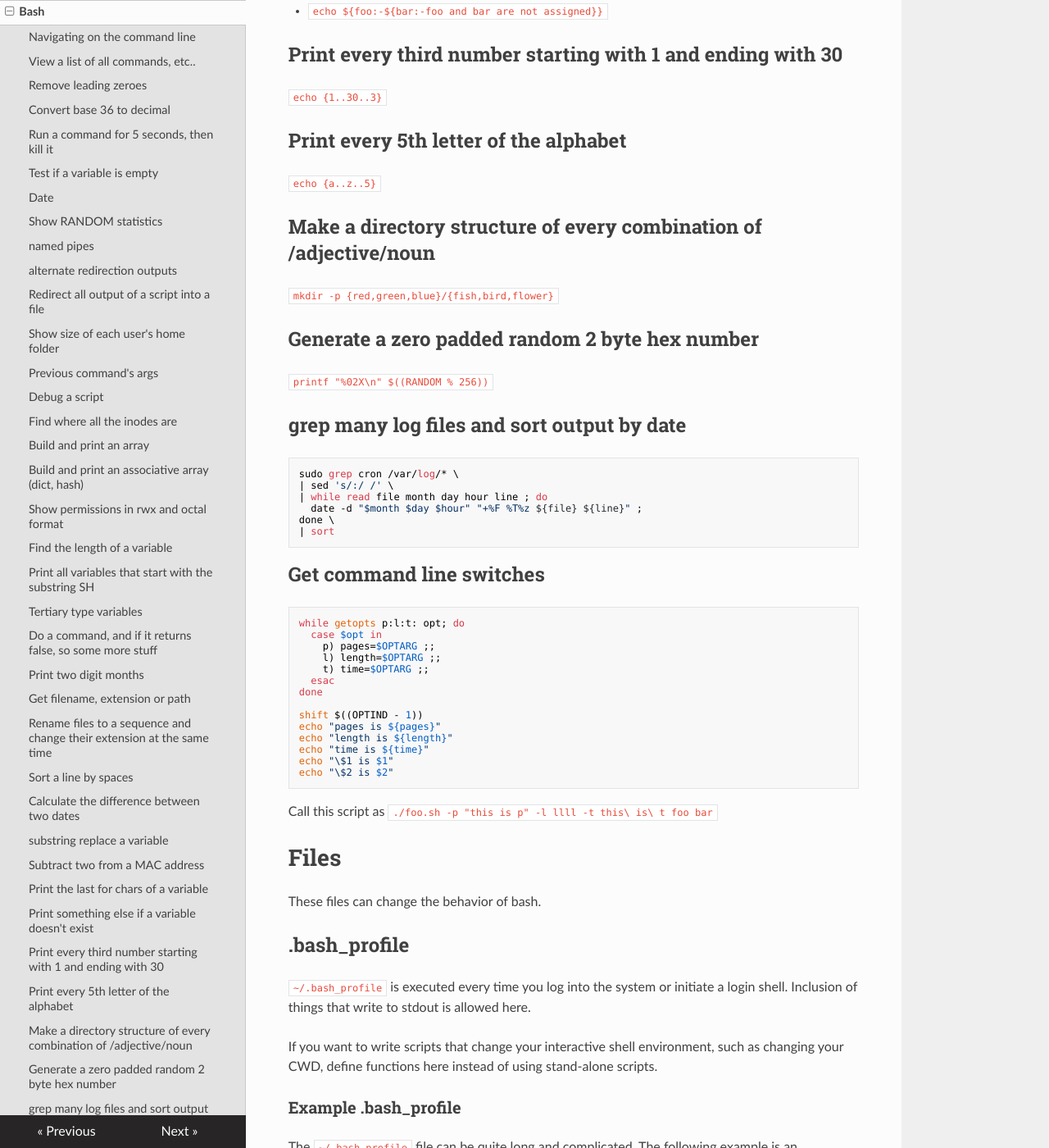
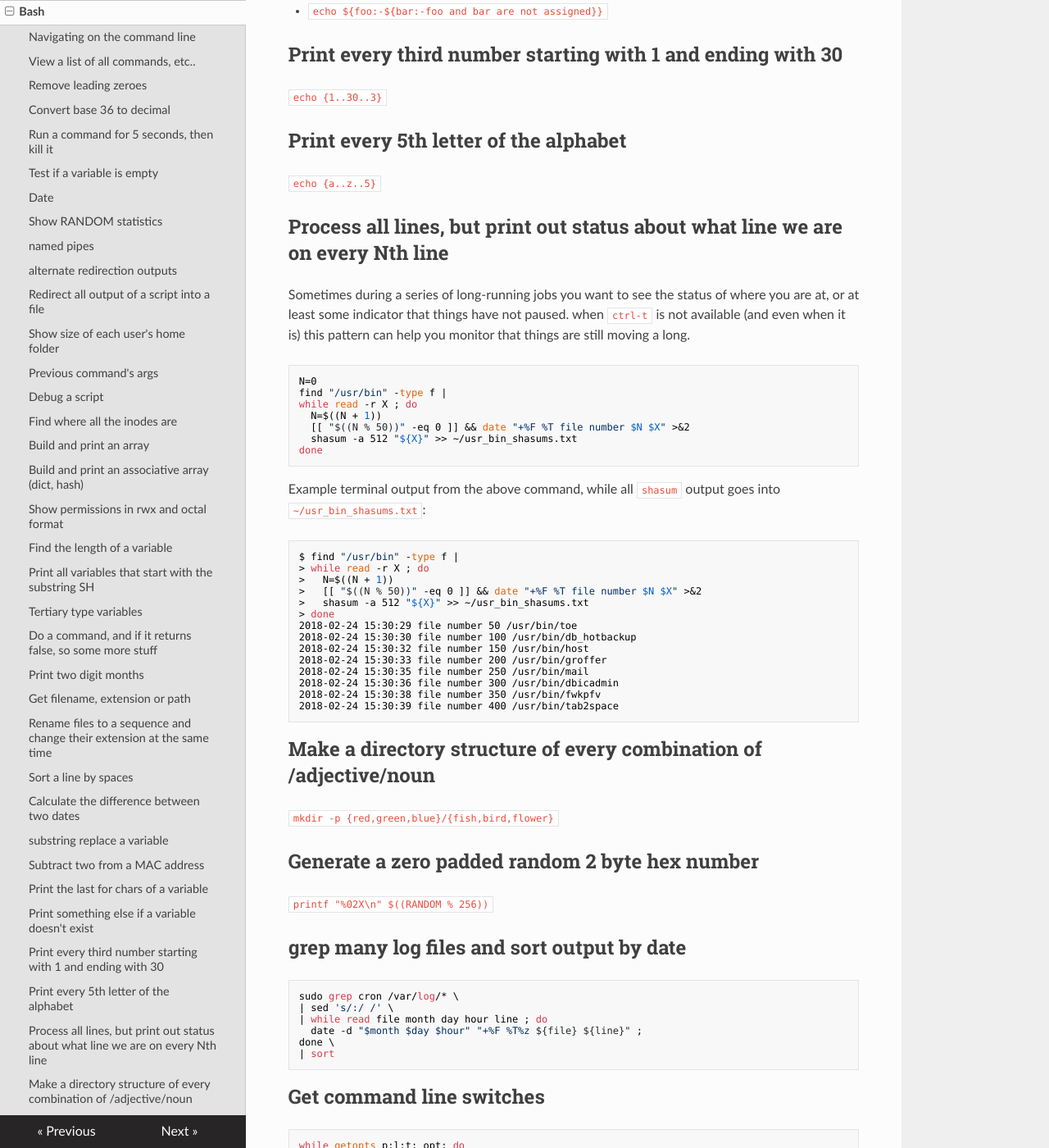
Before and after one commit to lando-cal/tech-notes, an MkDocs documentation site: the page built from docs/bash.md, in a window 1280 px wide and 1400 px high, scrolled down 5929 px. Shown: the whole window at 82% size. Built offline with MkDocs 1.6.1, drawn with Linux system fonts in a browser that asks for light colours; nearby versions of some CDN libraries.

Commit message:
Add a code snip to print out status of long running batches

````diff
--- a/docs/bash.md
+++ b/docs/bash.md
@@ -287,6 +287,39 @@ This can even be recursively done...
 
 `echo {a..z..5}`
 
+## Process all lines, but print out status about what line we are on every Nth line
+
+Sometimes during a series of long-running jobs you want to see the status of where you are at, or at least some indicator that things have not paused. when `ctrl-t` is not available (and even when it is) this pattern can help you monitor that things are still moving a long.
+
+```
+N=0
+find "/usr/bin" -type f |
+while read -r X ; do
+  N=$((N + 1))
+  [[ "$((N % 50))" -eq 0 ]] && date "+%F %T file number $N $X" >&2
+  shasum -a 512 "${X}" >> ~/usr_bin_shasums.txt
+done
+```
+
+Example terminal output from the above command, while all `shasum` output goes into `~/usr_bin_shasums.txt`:
+
+```
+$ find "/usr/bin" -type f |
+> while read -r X ; do
+>   N=$((N + 1))
+>   [[ "$((N % 50))" -eq 0 ]] && date "+%F %T file number $N $X" >&2
+>   shasum -a 512 "${X}" >> ~/usr_bin_shasums.txt
+> done
+2018-02-24 15:30:29 file number 50 /usr/bin/toe
+2018-02-24 15:30:30 file number 100 /usr/bin/db_hotbackup
+2018-02-24 15:30:32 file number 150 /usr/bin/host
+2018-02-24 15:30:33 file number 200 /usr/bin/groffer
+2018-02-24 15:30:35 file number 250 /usr/bin/mail
+2018-02-24 15:30:36 file number 300 /usr/bin/dbicadmin
+2018-02-24 15:30:38 file number 350 /usr/bin/fwkpfv
+2018-02-24 15:30:39 file number 400 /usr/bin/tab2space
+```
+
 ## Make a directory structure of every combination of /adjective/noun
 
 `mkdir -p {red,green,blue}/{fish,bird,flower}`
````
